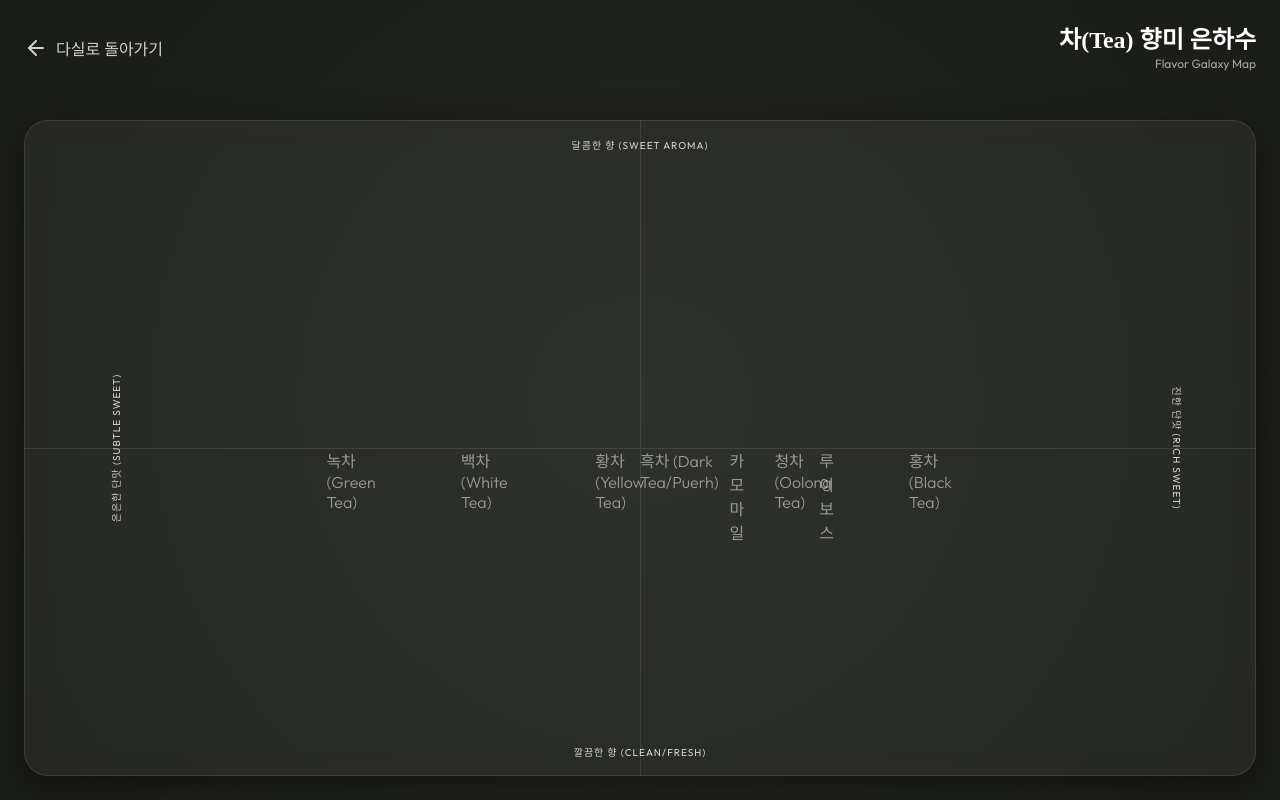
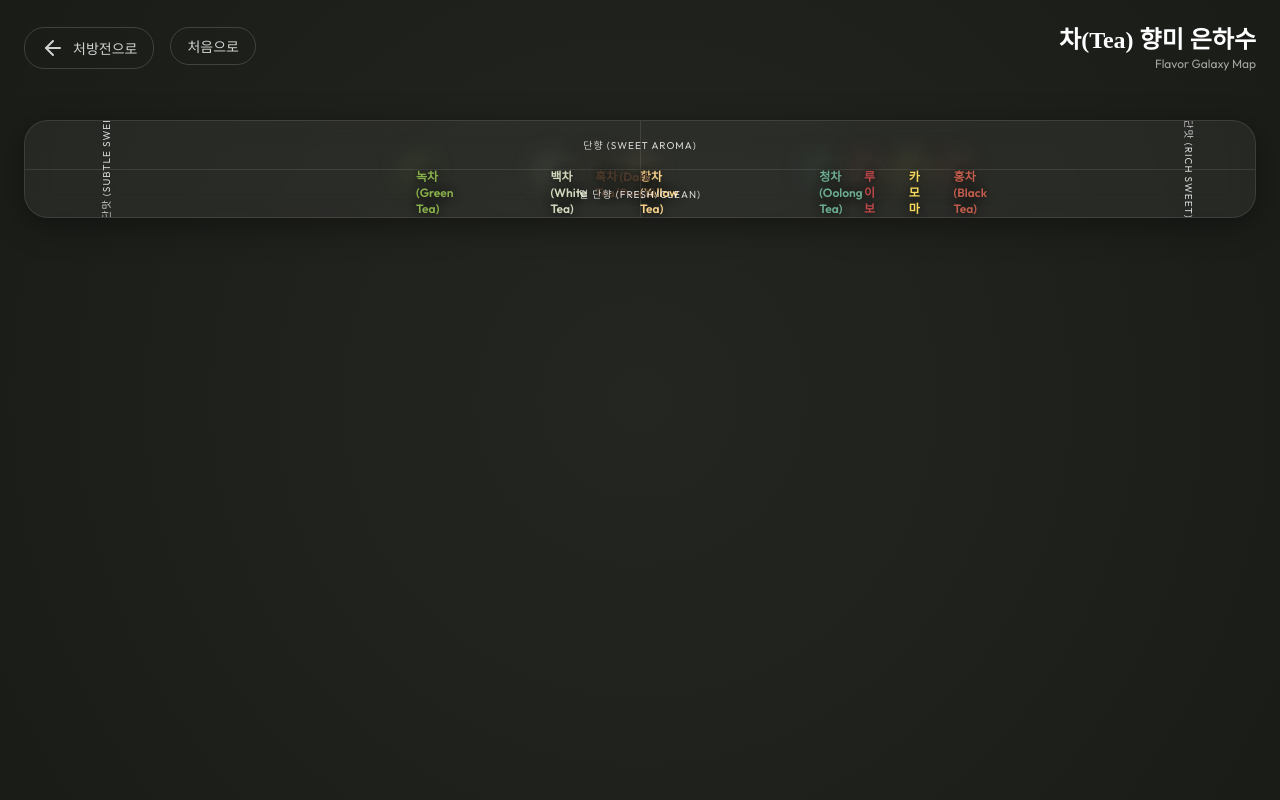
Before and after one commit to GeonWooPaeng/tea_presciption, a Next.js app: page /map in a window 1280 px wide. Built offline with nearby package versions, Linux system fonts and the light colour scheme.

Commit message:
final polish v2: increase title spacing and confirm navigation/filtering

```diff
--- a/src/app/map/page.tsx
+++ b/src/app/map/page.tsx
@@ -1,33 +1,50 @@
 'use client';
 
 import { motion, AnimatePresence } from 'framer-motion';
-import { useState } from 'react';
-import { ArrowLeft, Info } from 'lucide-react';
+import { useState, Suspense } from 'react';
+import { ArrowLeft } from 'lucide-react';
 import Link from 'next/link';
+import { useSearchParams } from 'next/navigation';
 
 const TEA_MAP_DATA = [
-  { id: 1, name: "녹차 (Green Tea)", x: 15, y: 85, note: "맑고 깨끗한 향, 은은하고 산뜻한 단맛", color: "#8ab04b" },
-  { id: 2, name: "백차 (White Tea)", x: 30, y: 70, note: "솜털같이 가볍고 섬세한 달큰함", color: "#d2d8bc" },
-  { id: 3, name: "황차 (Yellow Tea)", x: 45, y: 60, note: "떫은맛을 덜어내어 더욱 부드러운 단맛", color: "#f7d08a" },
-  { id: 4, name: "청차 (Oolong Tea)", x: 65, y: 35, note: "화사한 과일과 꽃의 달콤한 향이 일품", color: "#6cad91" },
-  { id: 5, name: "홍차 (Black Tea)", x: 80, y: 25, note: "깊고 진한 풍미 속에 감춰진 꿀 같은 달콤함", color: "#c15c4d" },
-  { id: 6, name: "흑차 (Dark Tea/Puerh)", x: 50, y: 90, note: "묵직한 대지의 맛, 숙성된 깊은 단맛", color: "#4d3a2b" },
-  { id: 7, name: "카모마일", x: 60, y: 15, note: "사과처럼 향긋하고 달콤한 꽃향기", color: "#f9dc5c" },
-  { id: 8, name: "루이보스", x: 70, y: 80, note: "자극 없이 편안하게 스며드는 은은한 단맛", color: "#bc4749" },
+  { id: 1, name: "녹차 (Green Tea)", x: 25, y: 75, note: "맑고 깨끗한 향, 은은하고 산뜻한 단맛", color: "#8ab04b" },
+  { id: 2, name: "백차 (White Tea)", x: 40, y: 60, note: "솜털같이 가볍고 섬세한 달큰함", color: "#d2d8bc" },
+  { id: 3, name: "황차 (Yellow Tea)", x: 50, y: 55, note: "떫은맛을 덜어내어 더욱 부드러운 단맛", color: "#f7d08a" },
+  { id: 4, name: "청차 (Oolong Tea)", x: 70, y: 35, note: "화사한 과일과 꽃의 달콤한 향이 일품", color: "#6cad91" },
+  { id: 5, name: "홍차 (Black Tea)", x: 85, y: 20, note: "깊고 진한 풍미 속에 감춰진 꿀 같은 달콤함", color: "#c15c4d" },
+  { id: 6, name: "흑차 (Dark Tea/Puerh)", x: 45, y: 85, note: "묵직한 대지의 맛, 숙성된 깊은 단맛", color: "#4d3a2b" },
+  { id: 7, name: "카모마일", x: 80, y: 15, note: "사과처럼 향긋하고 달콤한 꽃향기", color: "#f9dc5c" },
+  { id: 8, name: "루이보스", x: 75, y: 65, note: "자극 없이 편안하게 스며드는 은은한 단맛", color: "#bc4749" },
 ];
 
-export default function FlavorMapPage() {
+function MapContent() {
   const [hoveredTea, setHoveredTea] = useState<any>(null);
+  const searchParams = useSearchParams();
+  const prescribedTeaName = searchParams.get('tea');
+  const mood = searchParams.get('mood');
+  const need = searchParams.get('need');
+
+  // Filter to only show the prescribed tea if provided
+  const displayTeas = prescribedTeaName
+    ? TEA_MAP_DATA.filter(t => t.name === prescribedTeaName)
+    : TEA_MAP_DATA;
 
   return (
-    <main className="tea-gradient-bg min-h-screen relative overflow-hidden p-6 md:p-12 flex flex-col" style={{ display: 'flex', flexDirection: 'column', minHeight: '100vh', position: 'relative', overflow: 'hidden', padding: '1.5rem' }}>
+    <div className="flex flex-col w-full h-full">
       <div className="flex justify-between items-center mb-12" style={{ display: 'flex', justifyContent: 'space-between', alignItems: 'center', marginBottom: '3rem' }}>
-        <Link href="/">
-          <button className="flex items-center gap-2 transition-colors" style={{ display: 'flex', alignItems: 'center', gap: '0.5rem', background: 'transparent', border: 'none', cursor: 'pointer', color: '#fff', fontSize: '1rem', opacity: 0.8 }}>
-            <ArrowLeft className="w-5 h-5" />
-            <span className="serif">다실로 돌아가기</span>
-          </button>
-        </Link>
+        <div className="flex gap-4">
+          <Link href={prescribedTeaName ? `/result?mood=${mood}&need=${need}` : "/survey"}>
+            <button className="flex items-center gap-2 transition-colors" style={{ display: 'flex', alignItems: 'center', gap: '0.5rem', background: 'transparent', border: '1px solid rgba(255,255,255,0.2)', padding: '8px 16px', borderRadius: '20px', cursor: 'pointer', color: '#fff', fontSize: '0.875rem', opacity: 0.8 }}>
+              <ArrowLeft className="w-4 h-4" />
+              <span className="serif">처방전으로</span>
+            </button>
+          </Link>
+          <Link href="/">
+            <button className="flex items-center gap-2 transition-colors" style={{ display: 'flex', alignItems: 'center', gap: '0.5rem', background: 'transparent', border: '1px solid rgba(255,255,255,0.2)', padding: '8px 16px', borderRadius: '20px', cursor: 'pointer', color: '#fff', fontSize: '0.875rem', opacity: 0.8 }}>
+              <span className="serif">처음으로</span>
+            </button>
+          </Link>
+        </div>
         <div className="text-right" style={{ textAlign: 'right' }}>
           <h1 className="text-2xl font-bold serif" style={{ fontSize: '1.5rem', fontWeight: 700, color: '#fff' }}>차(Tea) 향미 은하수</h1>
           <p className="text-xs opacity-60" style={{ fontSize: '0.75rem', opacity: 0.6, color: '#fff' }}>Flavor Galaxy Map</p>
@@ -35,11 +52,11 @@ export default function FlavorMapPage() {
       </div>
 
       <div className="flex-1 relative glass-card p-12 overflow-hidden flex items-center justify-center" style={{ flex: 1, position: 'relative', overflow: 'hidden', display: 'flex', alignItems: 'center', justifyContent: 'center', padding: '3rem', backgroundColor: 'rgba(255, 255, 255, 0.05)', borderRadius: '1.5rem', border: '1px solid rgba(255, 255, 255, 0.1)' }}>
-        {/* Galaxy Axis Labels - Updated to Sweetness/Aroma */}
-        <div className="absolute top-4 left-1/2 -translate-x-1/2 text-[10px] tracking-widest opacity-80 uppercase" style={{ position: 'absolute', top: '1rem', left: '50%', transform: 'translateX(-50%)', fontSize: '10px', letterSpacing: '0.1em', opacity: 0.8, textTransform: 'uppercase', color: '#fff', zIndex: 10 }}>달콤한 향 (Sweet Aroma)</div>
-        <div className="absolute bottom-4 left-1/2 -translate-x-1/2 text-[10px] tracking-widest opacity-80 uppercase" style={{ position: 'absolute', bottom: '1rem', left: '50%', transform: 'translateX(-50%)', fontSize: '10px', letterSpacing: '0.1em', opacity: 0.8, textTransform: 'uppercase', color: '#fff', zIndex: 10 }}>깔끔한 향 (Clean/Fresh)</div>
-        <div className="absolute left-4 top-1/2 -rotate-90 origin-center text-[10px] tracking-widest opacity-80 uppercase" style={{ position: 'absolute', left: '1rem', top: '50%', transform: 'translateY(-50%) rotate(-90deg)', transformOrigin: 'center', fontSize: '10px', letterSpacing: '0.1em', opacity: 0.8, textTransform: 'uppercase', color: '#fff', zIndex: 10 }}>은은한 단맛 (Subtle Sweet)</div>
-        <div className="absolute right-4 top-1/2 rotate-90 origin-center text-[10px] tracking-widest opacity-80 uppercase" style={{ position: 'absolute', right: '1rem', top: '50%', transform: 'translateY(-50%) rotate(90deg)', transformOrigin: 'center', fontSize: '10px', letterSpacing: '0.1em', opacity: 0.8, textTransform: 'uppercase', color: '#fff', zIndex: 10 }}>진한 단맛 (Rich Sweet)</div>
+        {/* Galaxy Axis Labels - Updated mappings */}
+        <div className="absolute top-4 left-1/2 -translate-x-1/2 text-[10px] tracking-widest opacity-80 uppercase" style={{ position: 'absolute', top: '1rem', left: '50%', transform: 'translateX(-50%)', fontSize: '10px', letterSpacing: '0.1em', opacity: 0.8, textTransform: 'uppercase', color: '#fff', zIndex: 10 }}>단향 (Sweet Aroma)</div>
+        <div className="absolute bottom-4 left-1/2 -translate-x-1/2 text-[10px] tracking-widest opacity-80 uppercase" style={{ position: 'absolute', bottom: '1rem', left: '50%', transform: 'translateX(-50%)', fontSize: '10px', letterSpacing: '0.1em', opacity: 0.8, textTransform: 'uppercase', color: '#fff', zIndex: 10 }}>덜 단향 (Fresh/Clean)</div>
+        <div className="absolute left-4 top-1/2 -rotate-90 origin-center text-[10px] tracking-widest opacity-80 uppercase" style={{ position: 'absolute', left: '1rem', top: '50%', transform: 'translateY(-50%) rotate(-90deg)', transformOrigin: 'center', fontSize: '10px', letterSpacing: '0.1em', opacity: 0.8, textTransform: 'uppercase', color: '#fff', zIndex: 10 }}>덜 단맛 (Subtle Sweet)</div>
+        <div className="absolute right-4 top-1/2 rotate-90 origin-center text-[10px] tracking-widest opacity-80 uppercase" style={{ position: 'absolute', right: '1rem', top: '50%', transform: 'translateY(-50%) rotate(90deg)', transformOrigin: 'center', fontSize: '10px', letterSpacing: '0.1em', opacity: 0.8, textTransform: 'uppercase', color: '#fff', zIndex: 10 }}>단맛 (Rich Sweet)</div>
 
         {/* Center Grid Lines */}
         <div className="absolute inset-0 flex items-center justify-center opacity-10 pointer-events-none" style={{ position: 'absolute', top: 0, left: 0, right: 0, bottom: 0, display: 'flex', alignItems: 'center', justifyContent: 'center', opacity: 0.1, pointerEvents: 'none' }}>
@@ -49,12 +66,12 @@ export default function FlavorMapPage() {
 
         {/* Tea Stars */}
         <div className="relative w-full h-full max-w-4xl max-h-[600px]">
-          {TEA_MAP_DATA.map((tea) => (
+          {displayTeas.map((tea) => (
             <motion.div
               key={tea.id}
               initial={{ opacity: 0, scale: 0 }}
               animate={{ opacity: 1, scale: 1 }}
-              transition={{ delay: tea.id * 0.1, duration: 0.5 }}
+              transition={{ delay: 0.2, duration: 0.5 }}
               style={{
                 left: `${tea.x}%`,
                 top: `${tea.y}%`,
@@ -67,18 +84,18 @@ export default function FlavorMapPage() {
               <motion.div
                 animate={{
                   boxShadow: hoveredTea?.id === tea.id
-                    ? `0 0 20px 5px ${tea.color}`
-                    : `0 0 10px 0px ${tea.color}40`,
-                  scale: hoveredTea?.id === tea.id ? 1.5 : 1
+                    ? `0 0 30px 10px ${tea.color}`
+                    : `0 0 20px 5px ${tea.color}60`,
+                  scale: hoveredTea?.id === tea.id ? 2 : 1.5
                 }}
-                className="w-4 h-4 rounded-full"
+                className="w-5 h-5 rounded-full"
                 style={{ backgroundColor: tea.color }}
               />
-              <span className="absolute top-6 left-1/2 -translate-x-1/2 whitespace-nowrap text-[10px] opacity-60 font-light group-hover:opacity-100 transition-opacity">
+              <span className="absolute top-8 left-1/2 -translate-x-1/2 whitespace-nowrap text-xs font-bold transition-opacity" style={{ color: tea.color, textShadow: '0 0 10px rgba(0,0,0,0.8)' }}>
                 {tea.name}
               </span>
 
-              {/* Ink Spread Effect on Hover (Simulated with simple circle) */}
+              {/* Ink Spread Effect on Hover */}
               {hoveredTea?.id === tea.id && (
                 <div className="ink-drop" style={{ left: '50%', top: '50%', backgroundColor: tea.color }} />
               )}
@@ -95,12 +112,13 @@ export default function FlavorMapPage() {
                 animate={{ opacity: 1, y: 0 }}
                 exit={{ opacity: 0 }}
                 className="bg-white/10 backdrop-blur-md border border-white/20 p-6 rounded-2xl max-w-xs mx-auto text-center pointer-events-auto"
+                style={{ backgroundColor: 'rgba(255, 255, 255, 0.1)', backdropFilter: 'blur(12px)', border: '1px solid rgba(255, 255, 255, 0.2)', padding: '1.5rem', borderRadius: '1rem' }}
               >
-                <h3 className="text-lg font-bold serif mb-1 text-accent-olive">{hoveredTea.name}</h3>
-                <p className="text-sm font-light leading-relaxed">{hoveredTea.note}</p>
-                <div className="mt-4 flex justify-center gap-1">
+                <h3 className="text-lg font-bold serif mb-1 text-accent-olive" style={{ color: 'var(--accent-olive)', marginBottom: '0.25rem' }}>{hoveredTea.name}</h3>
+                <p className="text-sm font-light leading-relaxed" style={{ fontSize: '0.875rem' }}>{hoveredTea.note}</p>
+                <div className="mt-4 flex justify-center gap-1" style={{ display: 'flex', justifyContent: 'center', gap: '0.25rem', marginTop: '1rem' }}>
                   {[1, 2, 3].map(i => (
-                    <div key={i} className="w-1 h-1 rounded-full bg-accent-olive opacity-40" />
+                    <div key={i} className="w-1 h-1 rounded-full bg-accent-olive opacity-40" style={{ width: '4px', height: '4px', borderRadius: '50%', backgroundColor: 'var(--accent-olive)', opacity: 0.4 }} />
                   ))}
                 </div>
               </motion.div>
@@ -108,6 +126,16 @@ export default function FlavorMapPage() {
           </AnimatePresence>
         </div>
       </div>
+    </div>
+  );
+}
+
+export default function FlavorMapPage() {
+  return (
+    <main className="tea-gradient-bg min-h-screen relative overflow-hidden p-6 md:p-12 flex flex-col" style={{ display: 'flex', flexDirection: 'column', minHeight: '100vh', position: 'relative', overflow: 'hidden', padding: '1.5rem' }}>
+      <Suspense fallback={<div className="text-accent-olive serif">은하수 관측 중...</div>}>
+        <MapContent />
+      </Suspense>
     </main>
   );
 }
--- a/src/app/page.tsx
+++ b/src/app/page.tsx
@@ -23,12 +23,12 @@ export default function Home() {
           Digital Tea Room
         </motion.span>
 
-        <h1 className="text-4xl md:text-6xl font-bold mb-6 serif tracking-tight" style={{ fontSize: '3rem', fontWeight: 700, marginBottom: '1.5rem', letterSpacing: '-0.025em' }}>
+        <h1 className="text-4xl md:text-6xl font-bold serif tracking-tight" style={{ fontSize: '3.5rem', fontWeight: 700, marginBottom: '3rem', letterSpacing: '-0.025em', lineHeight: '1.6' }}>
           마음을 달이는 시간, <br />
-          <span className="text-accent-olive" style={{ color: 'var(--accent-olive)' }}>다(茶)방전</span>
+          <span className="text-accent-olive" style={{ color: 'var(--accent-olive)', display: 'inline-block', marginTop: '1.5rem' }}>다(茶)방전</span>
         </h1>
 
-        <p className="text-text-secondary text-lg mb-10 leading-relaxed font-light" style={{ color: 'var(--text-secondary)', fontSize: '1.125rem', marginBottom: '2.5rem', lineHeight: 1.625, fontWeight: 300 }}>
+        <p className="text-text-secondary text-lg mb-10 leading-relaxed font-light" style={{ color: 'var(--text-secondary)', fontSize: '1.125rem', marginBottom: '3rem', lineHeight: 1.8, fontWeight: 300 }}>
           복잡한 생각은 잠시 내려놓고, <br />
           지금 당신에게 꼭 필요한 온기 한 잔을 찾아보세요.
         </p>
```
Also changed, not shown: src/app/result/page.tsx (+37 -4 lines).
